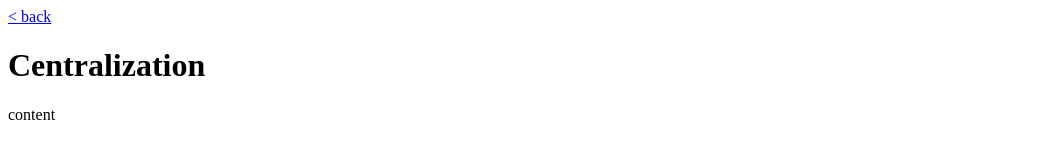
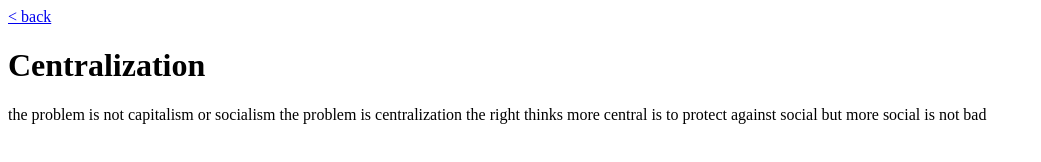
Before and after one commit to strawstack/Paper, a plain HTML site: page posts/centralization.html in a window 1280 px wide. Shown: the whole page, without its empty margins (0-1041 px from the left). Drawn offline with Linux system fonts and the light colour scheme.

Commit message:
Update centralization.html

```diff
--- a/posts/centralization.html
+++ b/posts/centralization.html
@@ -10,6 +10,8 @@ summary: the problem with capitolism and socialism is centralization
 +++
 # Centralization
 
-content
+the problem is not capitalism or socialism the problem is centralization
+the right thinks more central is to protect against social but more social is not bad
+
 `;
 </script></body></html>
```
